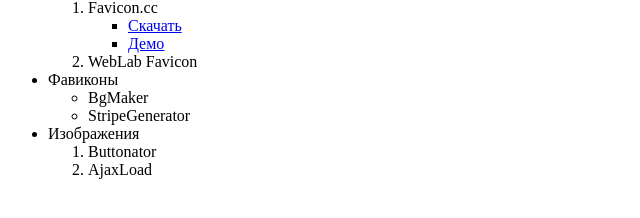
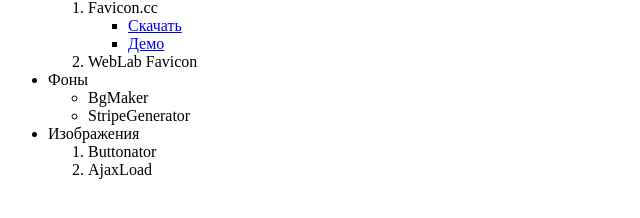
Before and after one commit to CharikovaEvgenia/charikova-web412, a plain HTML site: page Five.html in a window 1280 px wide. Shown: the part 150-368 px from the top of the page, 0-640 px from the left. Drawn offline with Linux system fonts and the light colour scheme.

Commit message:
Update 5 task

```diff
--- a/Five.html
+++ b/Five.html
@@ -25,7 +25,7 @@
         <li>WebLab Favicon</li>
     </ol>
    </li>
-   <li>Фавиконы
+   <li>Фоны
     <ul>
         <li>BgMaker</li>
         <li>StripeGenerator</li>
```
